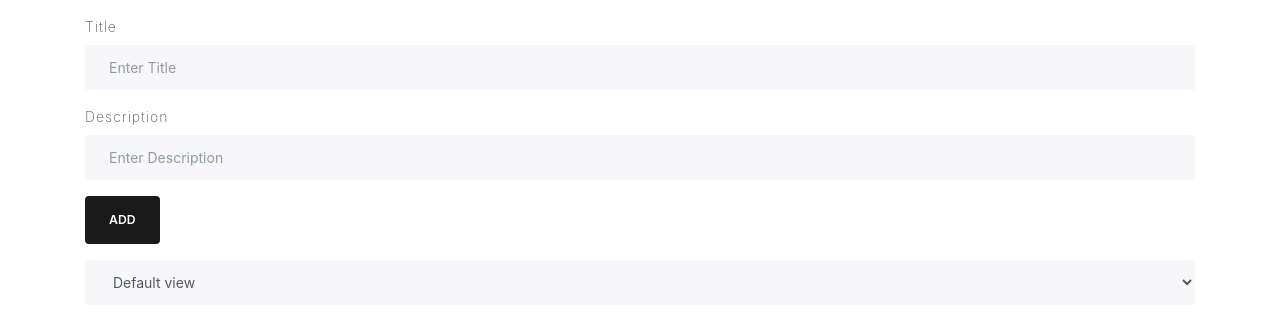
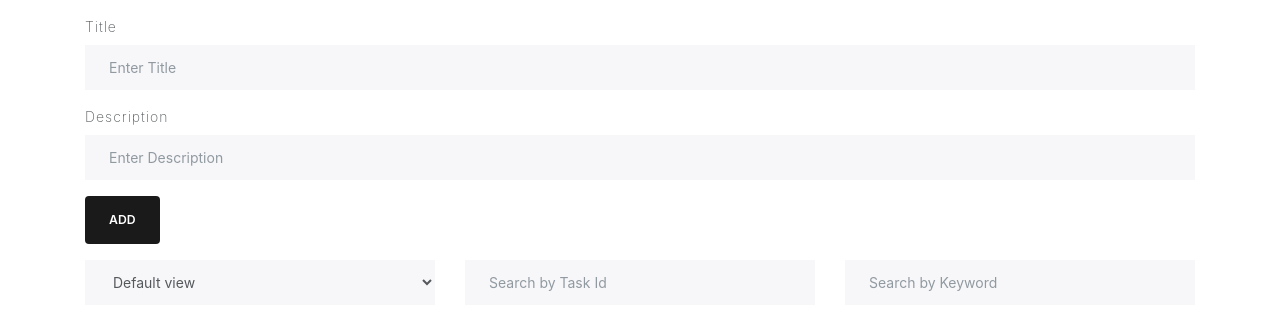
Before and after one commit to Nitin3021/task-workflow, a React (Create React App) app: page / in a window 1280 px wide. Shown: the top 330 px of the page. Built offline with nearby package versions, Linux system fonts and the light colour scheme.

Commit message:
Search by ID function has been added
Search by ID will return the specific task related to the id. If the
entered id is not a match, then it will display the original list as it
is.

```diff
--- a/src/components/TaskDashboard.js
+++ b/src/components/TaskDashboard.js
@@ -53,10 +53,26 @@ const TaskDashboard = () => {
     }
   }
 
+  const onSearchById = (id, selectOption) => {
+    const searchResult = dataList.searchById(id)
+
+    if (searchResult.length > 0) {
+      setData(searchResult)
+    } else {
+      sortByOption(selectOption)
+    }
+  }
+
+  const onSearchByKeyword = (keyword) => {}
+
   return (
     <Container>
       <TaskForm addData={addData} />
-      <TaskFilter sortByOption={sortByOption} />
+      <TaskFilter
+        sortByOption={sortByOption}
+        onSearchById={onSearchById}
+        onSearchByKeyword={onSearchByKeyword}
+      />
       <TaskList
         data={data}
         updateStatus={updateStatus}
--- a/src/components/TaskFilter.js
+++ b/src/components/TaskFilter.js
@@ -1,5 +1,5 @@
 import React, { useState } from 'react'
-import { Form } from 'react-bootstrap'
+import { Col, Form, Row } from 'react-bootstrap'
 import {
   SELECT_DEFAULT_VIEW,
   SELECT_FIRST_TASK,
@@ -7,8 +7,10 @@ import {
   SELECT_REVERSE_TASK
 } from '../constants/selectOption'
 
-const TaskFilter = ({ sortByOption }) => {
+const TaskFilter = ({ sortByOption, onSearchById, onSearchByKeyword }) => {
   const [selectOption, setSelectOption] = useState(SELECT_DEFAULT_VIEW)
+  const [searchId, setSearchId] = useState('')
+  const [searchByKeyword, setSearchByKeyword] = useState('')
 
   const onOptionChange = (e) => {
     setSelectOption(e.target.value)
@@ -16,8 +18,21 @@ const TaskFilter = ({ sortByOption }) => {
     sortByOption(e.target.value)
   }
 
+  const onSearchIdChange = (e) => {
+    setSearchId(e.target.value)
+
+    onSearchById(e.target.value, selectOption)
+  }
+
+  const onSearchKeywordChange = (e) => {
+    setSearchByKeyword(e.target.value)
+
+    onSearchByKeyword(e.target.value)
+  }
+
   return (
-    <div>
+    <Row>
+      <Col md={4}>
         <Form.Control
           as='select'
           className='selectForm mb-3'
@@ -29,7 +44,30 @@ const TaskFilter = ({ sortByOption }) => {
           <option value={SELECT_LAST_TASK}>Show only last task</option>
           <option value={SELECT_REVERSE_TASK}>Reverse tasks order</option>
         </Form.Control>
-    </div>
+      </Col>
+
+      <Col md={4}>
+        <Form.Group controlId='title'>
+          <Form.Control
+            type='text'
+            placeholder='Search by Task Id'
+            value={searchId}
+            onChange={onSearchIdChange}
+          ></Form.Control>
+        </Form.Group>
+      </Col>
+
+      <Col md={4}>
+        <Form.Group controlId='title'>
+          <Form.Control
+            type='text'
+            placeholder='Search by Keyword'
+            value={searchByKeyword}
+            onChange={onSearchKeywordChange}
+          ></Form.Control>
+        </Form.Group>
+      </Col>
+    </Row>
   )
 }
 
--- a/src/utils/NodeOperator.js
+++ b/src/utils/NodeOperator.js
@@ -162,4 +162,19 @@ export default class LinkedList {
 
     return result
   }
+
+  searchById(inputId) {
+    let current = this.head
+    let result = []
+
+    while (current && result.length === 0) {
+      if (current.data.id === inputId) {
+        result.push(current.data)
+      } else {
+        current = current.next
+      }
+    }
+
+    return result
+  }
 }
```
Lines whose indentation alone changed are shown as unchanged.
